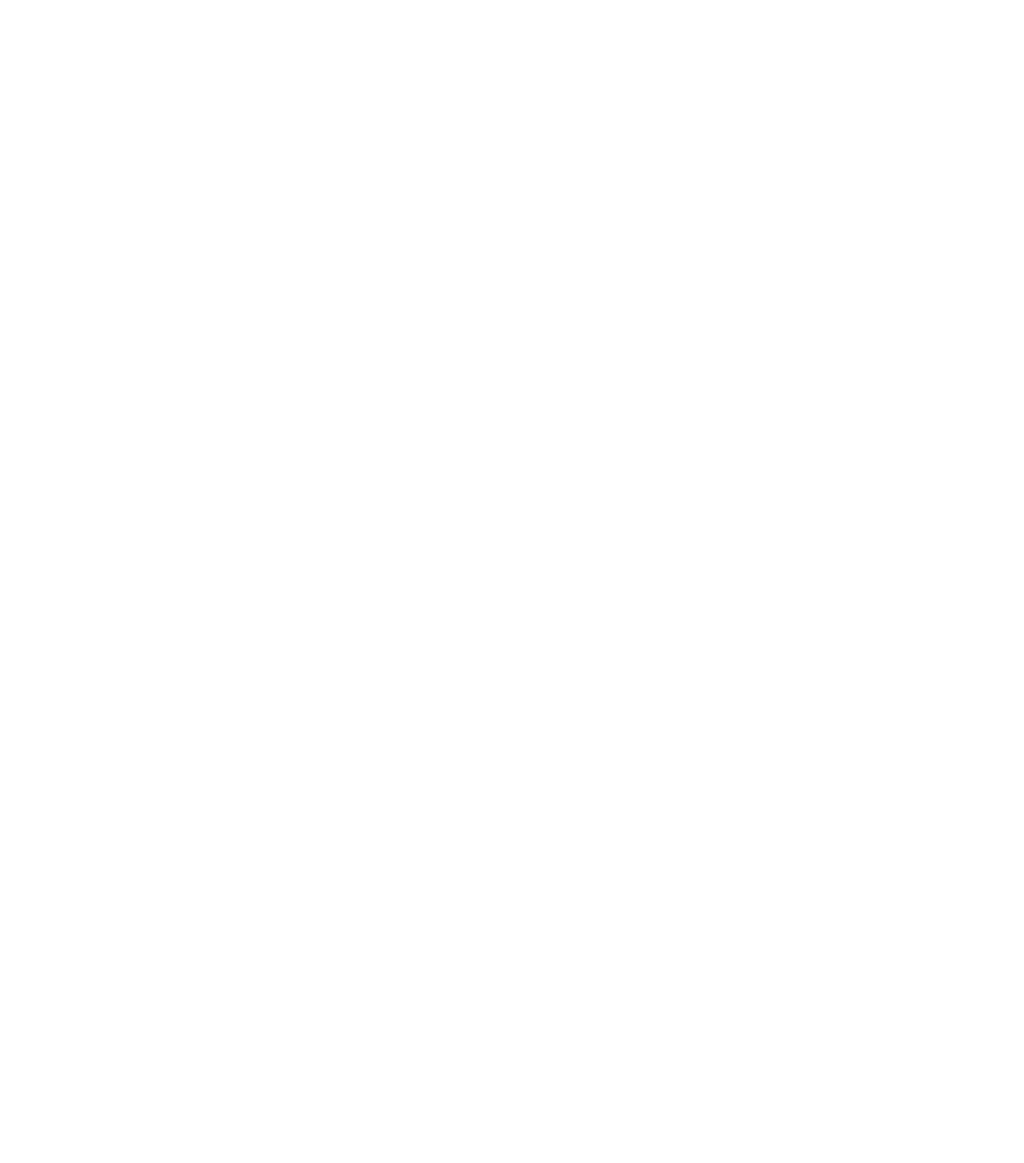
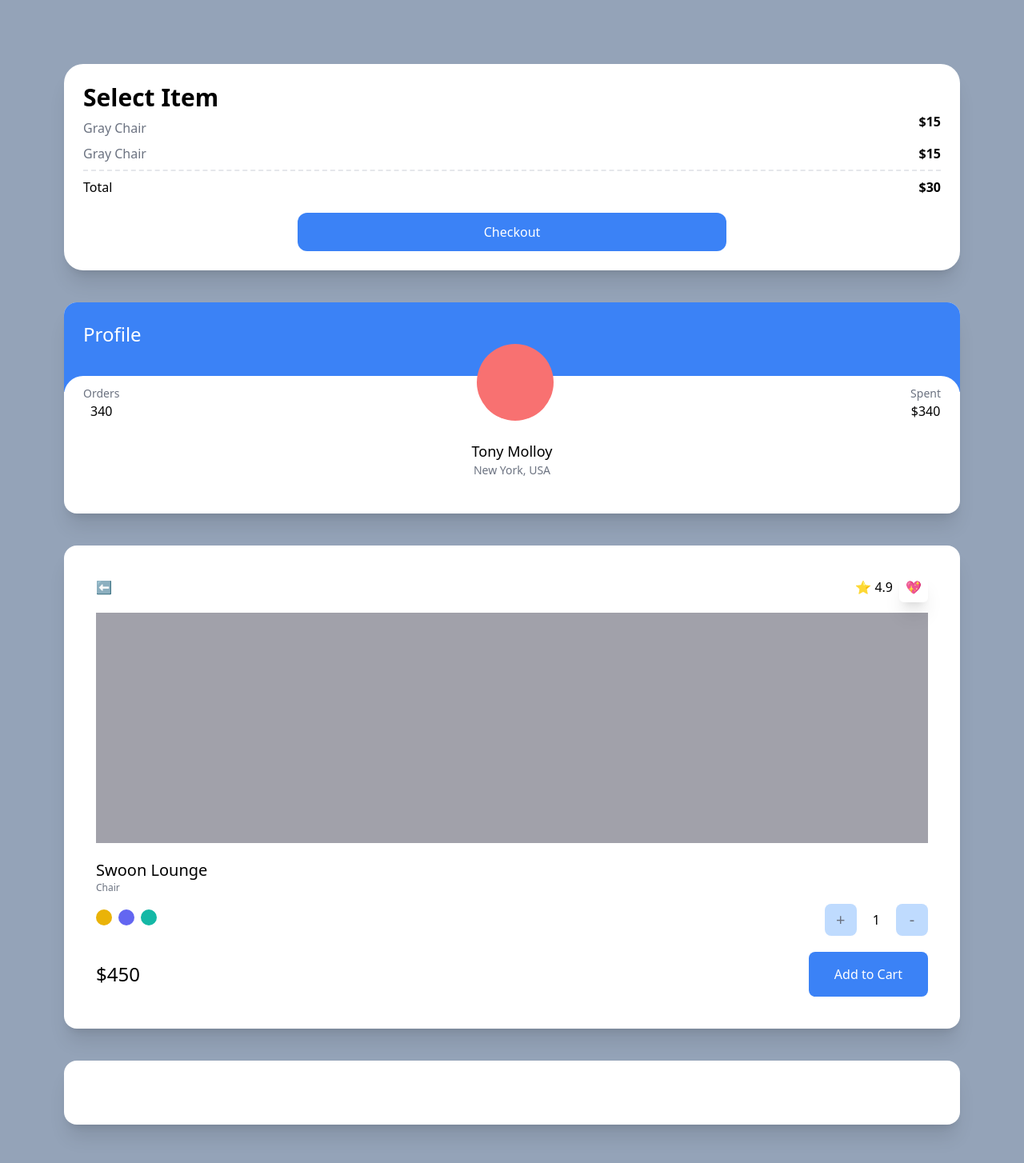
Before and after one commit to qpthedev/carrot-market, a Next.js app: page / in a window 1280 px wide. Shown: the top 1454 px of the page at 80% size. Before the commit the page ends 800 px from the top, so only its background shows below. Built offline with nearby package versions, Linux system fonts and the light colour scheme.

Commit message:
Tailwind CSS practice - Modifiers, Transitions

```diff
--- a/pages/index.tsx
+++ b/pages/index.tsx
@@ -1,7 +1,98 @@
 import type { NextPage } from "next";
 
 const Home: NextPage = () => {
-  return null;
+  return (
+    <div className="bg-slate-400 py-20 px-20 grid gap-10 min-h-screen">
+      <div className="bg-white p-6 rounded-3xl shadow-xl">
+        <span className="font-semibold text-3xl">Select Item</span>
+        <div className="flex justify-between">
+          <span className="text-gray-500 my-2">Gray Chair</span>
+          <span className="font-semibold">$15</span>
+        </div>
+        <div className="flex justify-between">
+          <span className="text-gray-500 ">Gray Chair</span>
+          <span className="font-semibold">$15</span>
+        </div>
+        <div className="flex justify-between mt-2 pt-2 border-t-2 border-dashed">
+          <span>Total</span>
+          <span className="font-semibold">$30</span>
+        </div>
+        <div className="mt-5 bg-blue-500 text-white p-3 text-center rounded-xl w-1/2 mx-auto">
+          Checkout
+        </div>
+      </div>
+
+      <div className="bg-white overflow-hidden rounded-2xl shadow-xl">
+        <div className="bg-blue-500 p-6 pb-14">
+          <span className="text-white text-2xl">Profile</span>
+        </div>
+
+        <div className="bg-white rounded-3xl p-6 relative -top-5">
+          <div className="flex relative -top-16 items-end justify-between ">
+            <div className="flex flex-col items-center ">
+              <span className="text-sm text-gray-500">Orders</span>
+              <span className="font-medium">340</span>
+            </div>
+
+            <div className="h-24 w-24 bg-red-400 rounded-full" />
+
+            <div className="flex flex-col items-center ">
+              <span className="text-sm text-gray-500">Spent</span>
+              <span className="font-medium">$340</span>
+            </div>
+          </div>
+
+          <div className="relative flex flex-col items-center -mt-10 -mb-15 ">
+            <span className="text-lg font-medium">Tony Molloy</span>
+            <span className="text-sm text-gray-500">New York, USA</span>
+          </div>
+        </div>
+      </div>
+
+      <div className="bg-white p-10 rounded-2xl shadow-xl">
+        <div className="flex mb-5 justify-between items-center ">
+          <span>⬅️</span>
+          <div className="space-x-2">
+            <span>⭐ 4.9</span>
+            <span className="shadow-xl p-2 rounded-md">💖</span>
+          </div>
+        </div>
+
+        <div className="bg-zinc-400 h-72 mb-5" />
+
+        <div className="flex flex-col">
+          <span className="font-medium text-xl">Swoon Lounge</span>
+          <span className="text-xs text-gray-500 ">Chair</span>
+
+          <div className="mt-3 mb-5 flex justify-between items-center">
+            <div className="space-x-2">
+              <button className="w-5 h-5 rounded-full bg-yellow-500 focus:ring-2 ring-offset-2 ring-yellow-500 transition"></button>
+              <button className="w-5 h-5 rounded-full bg-indigo-500 focus:ring-2 ring-offset-2 ring-indigo-500 transition"></button>
+              <button className="w-5 h-5 rounded-full bg-teal-500 focus:ring-2 ring-offset-2 ring-teal-500 transition"></button>
+            </div>
+
+            <div className="flex items-center space-x-5">
+              <button className="bg-blue-200 flex justify-center items-center aspect-square w-10 text-xl text-gray-500 rounded-lg">
+                +
+              </button>
+              <span>1</span>
+              <button className="bg-blue-200 flex justify-center items-center aspect-square w-10 text-xl text-gray-500 rounded-lg">
+                -
+              </button>
+            </div>
+          </div>
+          <div className="flex justify-between items-center">
+            <span className="font-medium text-2xl">$450</span>
+            <button className="bg-blue-500 text-center text-white rounded-lg py-4 px-8">
+              Add to Cart
+            </button>
+          </div>
+        </div>
+      </div>
+
+      <div className="bg-white p-10 rounded-2xl shadow-xl"></div>
+    </div>
+  );
 };
 
 export default Home;
```
